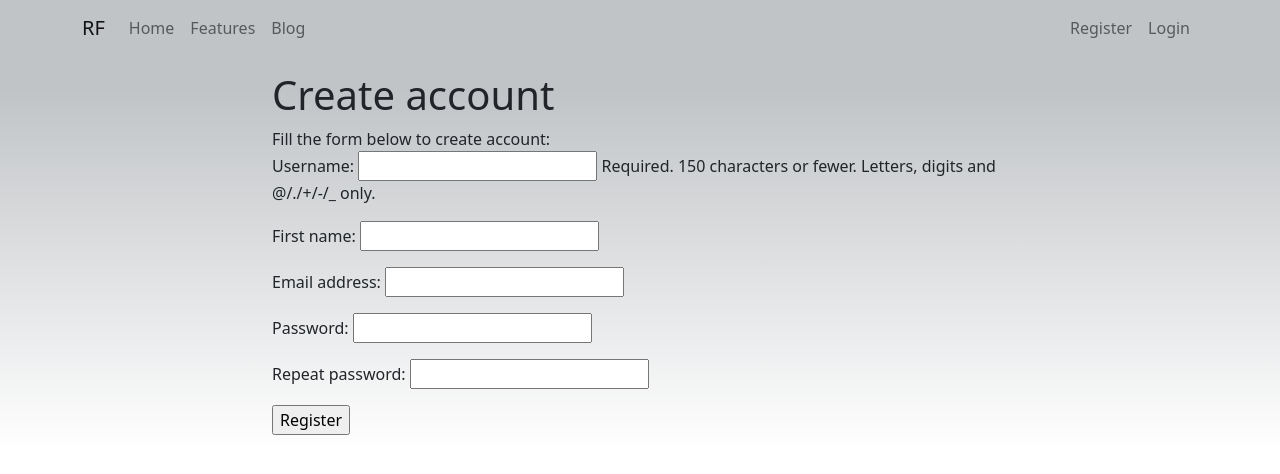
After one commit to Tomczan/recipes-finder-django, a Django app: page /account/register/ in a window 1280 px wide. The commit adds this page. Shown: the top 474 px of the page. Run offline with Django 3.2, Linux system fonts and the light colour scheme.

Commit message:
add: user registrations

```diff
--- a/recipes_finder/account/forms.py
+++ b/recipes_finder/account/forms.py
@@ -1,6 +1,23 @@
 from django import forms
+from django.contrib.auth.models import User
 
 
 class LoginForm(forms.Form):
     username = forms.CharField()
     password = forms.CharField(widget=forms.PasswordInput)
+
+
+class UserRegistrationForm(forms.ModelForm):
+    password = forms.CharField(label='Password', widget=forms.PasswordInput)
+    password2 = forms.CharField(
+        label='Repeat password', widget=forms.PasswordInput)
+
+    class Meta:
+        model = User
+        fields = ('username', 'first_name', 'email')
+
+    def clean_password2(self):
+        cd = self.cleaned_data
+        if cd['password'] != cd['password2']:
+            raise forms.ValidationError('Passwords are not the same.')
+        return cd['password2']
--- /dev/null
+++ b/recipes_finder/account/templates/registration/register.html
@@ -0,0 +1,11 @@
+{% extends 'base.html' %}
+
+{% block content %}
+    <h1>Create account</h1>
+    Fill the form below to create account:
+    <form action="." method="post">
+        {{ registration_form.as_p }}
+        {% csrf_token %}
+        <p><input type="submit" value="Register"></p>
+    </form>
+{% endblock content %}
--- /dev/null
+++ b/recipes_finder/account/templates/registration/register_done.html
@@ -0,0 +1,6 @@
+{% extends 'base.html' %}
+
+{% block content %}
+    Hello {{ new_user.first_name }}!
+    Your account has been created, now you can <a href="{% url 'account:login' %}">login</a>.
+{% endblock content %}
--- a/recipes_finder/account/urls.py
+++ b/recipes_finder/account/urls.py
@@ -1,5 +1,6 @@
 from django.urls import path, reverse_lazy
 from django.contrib.auth import views as auth_views
+from .views import RegisterView
 
 app_name = 'account'
 
@@ -8,16 +9,25 @@ urlpatterns = [
     # path('login/', user_login.as_view(), name='login')
     path('login/', auth_views.LoginView.as_view(), name='login'),
     path('logout/', auth_views.LogoutView.as_view(), name='logout'),
-    path('password_reset/', auth_views.PasswordResetView.as_view(success_url=reverse_lazy('account:password_reset_done')),
+    path('password_reset/',
+         auth_views.PasswordResetView.as_view(
+             success_url=reverse_lazy('account:password_reset_done')),
          name='password_reset'),
-    path('password_reset/done/', auth_views.PasswordResetDoneView.as_view(),
+    path('password_reset/done/',
+         auth_views.PasswordResetDoneView.as_view(),
          name='password_reset_done'),
-    path('reset/<uidb64>/<token>/', auth_views.PasswordResetConfirmView.as_view(success_url=reverse_lazy('account:password_reset_complete')),
+    path('reset/<uidb64>/<token>/',
+         auth_views.PasswordResetConfirmView.as_view(
+             success_url=reverse_lazy('account:password_reset_complete')),
          name='password_reset_confirm'),
-    path('reset/done/', auth_views.PasswordResetCompleteView.as_view(),
+    path('reset/done/',
+         auth_views.PasswordResetCompleteView.as_view(),
          name='password_reset_complete'),
-    path('password_change/', auth_views.PasswordChangeView.as_view(),
+    path('password_change/',
+         auth_views.PasswordChangeView.as_view(),
          name='password_change'),
-    path('password_change/done/', auth_views.PasswordChangeDoneView.as_view(),
+    path('password_change/done/',
+         auth_views.PasswordChangeDoneView.as_view(),
          name='password_change_done'),
+    path('register/', RegisterView.as_view(), name='register'),
 ]
--- a/recipes_finder/account/views.py
+++ b/recipes_finder/account/views.py
@@ -1,28 +1,45 @@
 from django.shortcuts import render
 from django.http import HttpResponse
 from django.contrib.auth import authenticate, login
-from .forms import LoginForm
+from .forms import LoginForm, UserRegistrationForm
 from django.views import View
 
 # Create your views here.
 
 
-class user_login(View):
+# class UserLogin(View):
+#     def post(self, request):
+#         form = LoginForm(request.POST)
+#         if form.is_valid():
+#             cd = form.cleaned_data
+#             user = authenticate(username=cd['username'],
+#                                 password=cd['password'])
+#             if user is not None:
+#                 if user.is_active:
+#                     login(request, user)
+#                     return HttpResponse('Authentication completed successfully')
+#                 else:
+#                     return HttpResponse('Account is locked')
+#         else:
+#             return HttpResponse('Invalid credentials')
+
+#     def get(self, request):
+#         form = LoginForm()
+#         return render(request, 'account/login.html', {'form': form})
+
+class RegisterView(View):
     def post(self, request):
-        form = LoginForm(request.POST)
-        if form.is_valid():
-            cd = form.cleaned_data
-            user = authenticate(username=cd['username'],
-                                password=cd['password'])
-            if user is not None:
-                if user.is_active:
-                    login(request, user)
-                    return HttpResponse('Uwierzytelnianie pomyślne')
-                else:
-                    return HttpResponse('Konto jest zablokowane')
-        else:
-            return HttpResponse('Nieprawidłowe dane uwierzytelniajace')
+        registration_form = UserRegistrationForm(request.POST)
+        if registration_form.is_valid():
+            new_user = registration_form.save(commit=False)
+            new_user.set_password(registration_form.cleaned_data['password'])
+            new_user.save()
+            return render(request,
+                          'registration/register_done.html',
+                          {'new_user': new_user})
 
     def get(self, request):
-        form = LoginForm()
-        return render(request, 'account/login.html', {'form': form})
+        registration_form = UserRegistrationForm()
+        return render(request,
+                      'registration/register.html',
+                      {'registration_form': registration_form})
--- a/recipes_finder/recipe/templates/navbar.html
+++ b/recipes_finder/recipe/templates/navbar.html
@@ -32,7 +32,7 @@
                     </li>
                     {% else %}
                     <li class="nav-item">
-                        <a class="nav-link" href="#">Register</a>
+                        <a class="nav-link" href="{% url 'account:register' %}">Register</a>
                     </li>
                     <li class="nav-item">
                         <a class="nav-link" href="{% url 'account:login' %}">Login</a>
```
